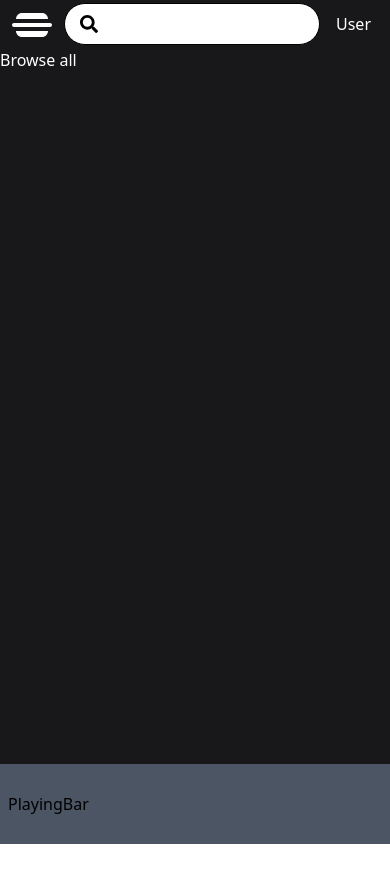
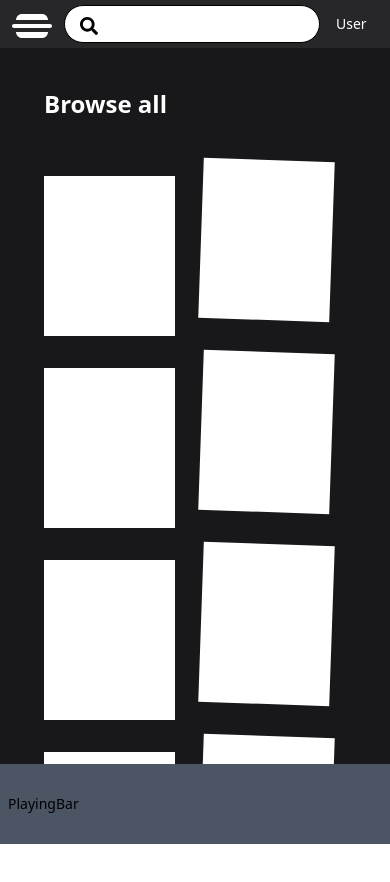
Before and after one commit to ThachHuynhIT/MP3_Web_NextJS, a Next.js app: page /search in a window 390 px wide. Shown: the top 882 px of the page. Before the commit the page ends 844 px from the top, so only its background shows below. Built offline with nearby package versions, Linux system fonts and the light colour scheme.

Commit message:
Search page

```diff
--- a/src/components/Header.tsx
+++ b/src/components/Header.tsx
@@ -6,14 +6,14 @@ import SearchInput from "./SearchInput";
 // rafce
 const Header = () => {
   return (
-    <div className="header bg-zinc-900	sticky top-0 flex w-full h-12 md:pr-10 items-center text-white z-20">
+    <div className="header bg-zinc-800	sticky top-0 flex w-full h-12 md:pr-10 items-center text-white z-20">
       <div className="flex items-center w-full m-2">
-        <div className="hidden lg:flex m-4 text-xl font-medium">
+        <div className="hidden lg:flex m-4 text-xl font-medium 	">
           <button>
-            <BiLeftArrow className="mr-4" />
+            <BiLeftArrow className="mr-4 active:translate-x-[-3px]" />
           </button>
           <button>
-            <BiRightArrow />
+            <BiRightArrow className="active:translate-x-[3px]" />
           </button>
         </div>
         <div className="lg:hidden sm:block pt-2">
--- a/src/components/IconSidebar.tsx
+++ b/src/components/IconSidebar.tsx
@@ -1,6 +1,7 @@
 import { link } from "fs";
 import React from "react";
 import { IconType } from "react-icons";
+import { useRouter } from "next/router";
 
 interface props {
   icon: IconType;
@@ -9,10 +10,18 @@ interface props {
 }
 
 const IconSidebar = ({ icon: Icon, label, link }: props) => {
+  const router = useRouter();
+
+  const handleClick = (e: any) => {
+    e.preventDefault();
+    router.push(link);
+  };
+
   return (
     <div>
       <div className="space-y-4">
         <a
+          onClick={handleClick}
           href={link}
           className="flex items-center space-x-2 hover:text-white py-2"
         >
--- a/src/components/SearchCard.tsx
+++ b/src/components/SearchCard.tsx
@@ -2,10 +2,43 @@ import React from "react";
 
 const SearchCard = () => {
   return (
-    <div className="flex w-full h-full">
-      <div className="flex text-white">
-        Browse all
-        <div className="grid gap-6"></div>
+    <div className="flex">
+      <div className="flex flex-col text-white pl-3 pt-10 w-full mx-8">
+        <div className="font-bold text-2xl">Browse all</div>
+        <div className="grid justify-items-stretch grid-cols-2 md:grid-cols-4 lg:grid-cols-6 2xl:grid-cols-8  mt-10">
+          <div className="bg-white w-5/6 h-40 my-4 "></div>
+          <div className="bg-white w-5/6 h-40 rotate-2"></div>
+          <div className="bg-white w-5/6 h-40 my-4"></div>
+          <div className="bg-white w-5/6 h-40 rotate-2"></div>
+          <div className="bg-white w-5/6 h-40 my-4"></div>
+          <div className="bg-white w-5/6 h-40 rotate-2"></div>
+          <div className="bg-white w-5/6 h-40 my-4"></div>
+          <div className="bg-white w-5/6 h-40 rotate-2"></div>
+          <div className="bg-white w-5/6 h-40 my-4"></div>
+          <div className="bg-white w-5/6 h-40 rotate-2"></div>
+          <div className="bg-white w-5/6 h-40 my-4"></div>
+          <div className="bg-white w-5/6 h-40 rotate-2"></div>
+          <div className="bg-white w-5/6 h-40 my-4"></div>
+          <div className="bg-white w-5/6 h-40 rotate-2"></div>
+          <div className="bg-white w-5/6 h-40 my-4"></div>
+          <div className="bg-white w-5/6 h-40 rotate-2"></div>
+          <div className="bg-white w-5/6 h-40 my-4"></div>
+          <div className="bg-white w-5/6 h-40 rotate-2"></div>
+          <div className="bg-white w-5/6 h-40 my-4"></div>
+          <div className="bg-white w-5/6 h-40 rotate-2"></div>
+          <div className="bg-white w-5/6 h-40 my-4"></div>
+          <div className="bg-white w-5/6 h-40 rotate-2"></div>
+          <div className="bg-white w-5/6 h-40 my-4"></div>
+          <div className="bg-white w-5/6 h-40 rotate-2"></div>
+          <div className="bg-white w-5/6 h-40 my-4"></div>
+          <div className="bg-white w-5/6 h-40 rotate-2"></div>
+          <div className="bg-white w-5/6 h-40 my-4"></div>
+          <div className="bg-white w-5/6 h-40 rotate-2"></div>
+          <div className="bg-white w-5/6 h-40 my-4"></div>
+          <div className="bg-white w-5/6 h-40 rotate-2"></div>
+          <div className="bg-white w-5/6 h-40 my-4"></div>
+          <div className="bg-white w-5/6 h-40 rotate-2"></div>
+        </div>
       </div>
     </div>
   );
--- a/src/components/Sidebar.tsx
+++ b/src/components/Sidebar.tsx
@@ -14,11 +14,12 @@ const Sidebar = () => {
   return (
     <div className="sidebar text-gray-500 sticky top-0 bottom-0 m-0 px-5 pt-5 pb-36 text-xs lg:text-sm h-max scrollbar-hidden sm:max-w-[15rem] lg:max-w-[27rem] hidden md:block">
       <Image
-        src="/image/HTlogo.png"
+        priority
+        src="/image/logo.png"
         alt="me"
         width="200"
         height="100"
-        className="bg-slate-400 rounded-xl mb-4"
+        className=" rounded-xl mb-4  "
       />
       <IconSidebar icon={AiOutlineHome} link="/" label="Home" />
       <IconSidebar icon={AiOutlineSearch} link="/search" label="Search" />
--- a/src/layouts/Mainlayout.tsx
+++ b/src/layouts/Mainlayout.tsx
@@ -5,7 +5,7 @@ import PlayingBar from "@/components/PlayingBar";
 
 export default function MainLayout({ children }: any) {
   return (
-    <div className="flex flex-wrap relative w-full ">
+    <div className="flex flex-wrap relative w-full">
       <div className="flex w-full h-full bg-zinc-900">
         <div className="lg:w-64 sm:w-0 bg-black sm:hidden lg:block">
           <Sidebar />
--- /dev/null
+++ b/src/pages/NotFound.tsx
@@ -0,0 +1,33 @@
+import React from "react";
+
+const NotFound = () => {
+  return (
+    <div>
+      <div className="bg-indigo-900 relative overflow-hidden h-screen">
+           {" "}
+        <img
+          src="https://external-preview.redd.it/4MddL-315mp40uH18BgGL2-5b6NIPHcDMBSWuN11ynM.jpg?width=960&crop=smart&auto=webp&s=b98d54a43b3dac555df398588a2c791e0f3076d9"
+          className="absolute h-full w-full object-cover"
+        />
+            <div className="inset-0 bg-black opacity-25 absolute">    </div>   {" "}
+        <div className="container mx-auto px-6 md:px-12 relative z-10 flex items-center py-32 xl:py-40">
+                 {" "}
+          <div className="w-full font-mono flex flex-col items-center relative z-10">
+                       {" "}
+            <h1 className="font-extrabold text-5xl text-center text-white leading-tight mt-4">
+                You are all alone here          {" "}
+            </h1>
+                       {" "}
+            <p className="font-extrabold text-8xl my-44 text-white animate-bounce">
+                              404            {" "}
+            </p>
+                   {" "}
+          </div>
+             {" "}
+        </div>
+      </div>
+    </div>
+  );
+};
+
+export default NotFound;
--- a/src/pages/index.tsx
+++ b/src/pages/index.tsx
@@ -11,7 +11,7 @@ export default function Home() {
         <meta name="viewport" content="width=device-width, initial-scale=1" />
         <link rel="icon" href="/favicon.ico" />
       </Head>
-      <main className="text-sm font-mono scrollbar-hiddenw-full">
+      <main className="text-sm scrollbar-hidden w-full">
         <MainLayout>
           <HomePage></HomePage>
           <HomePage></HomePage>
--- a/src/pages/search.tsx
+++ b/src/pages/search.tsx
@@ -4,7 +4,7 @@ import SearchCard from "@/components/SearchCard";
 
 const Search = () => {
   return (
-    <main className="flex relative bg-zinc-800 w-full h-screen overflow-y-scroll">
+    <main className="flex relative text-sm bg-zinc-800 w-full h-screen">
       <MainLayout>
         <SearchCard></SearchCard>
       </MainLayout>
--- a/src/styles/globals.css
+++ b/src/styles/globals.css
@@ -15,3 +15,7 @@
     display: none;
   }
 }
+
+body::-webkit-scrollbar {
+  display: none;
+}
```
Also changed, not shown: package.json (+4 -3 lines).
